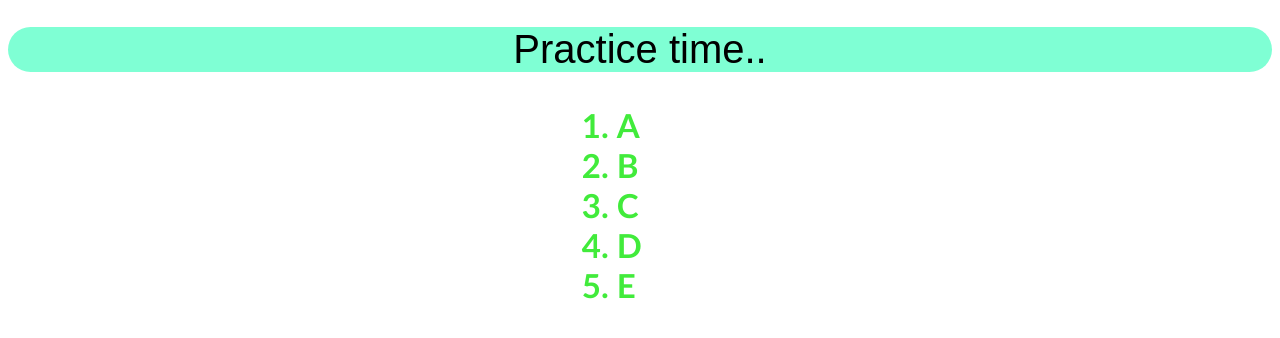
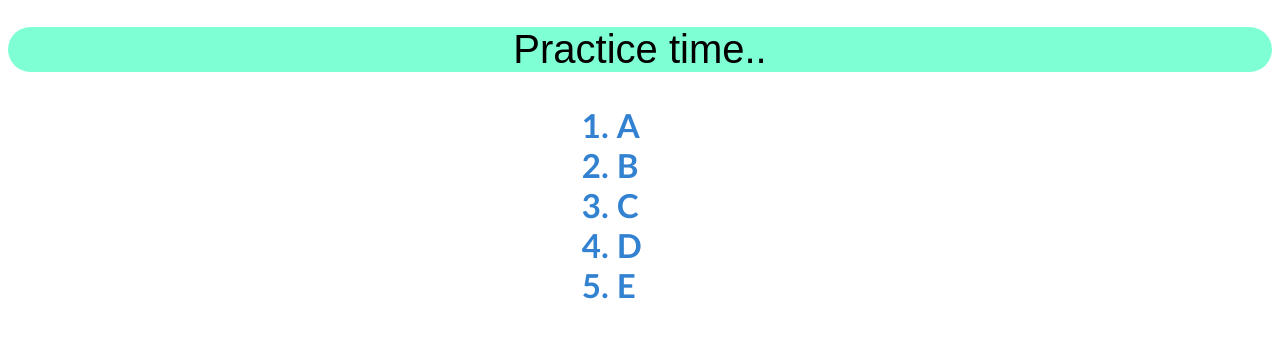
Before and after one commit to MdAbdullaalasad/project2, a plain HTML site: page index.html in a window 1280 px wide. Drawn offline with Linux system fonts and the light colour scheme.

Commit message:
color Change

```diff
--- a/style.css
+++ b/style.css
@@ -12,5 +12,5 @@ ol{
     font-weight: 600;
     font-family: 'Gill Sans', 'Gill Sans MT', Calibri, 'Trebuchet MS', sans-serif;
     font-size: 33px;
-    color: rgb(65, 235, 59);
+    color: rgb(51, 130, 209);
 }
```
